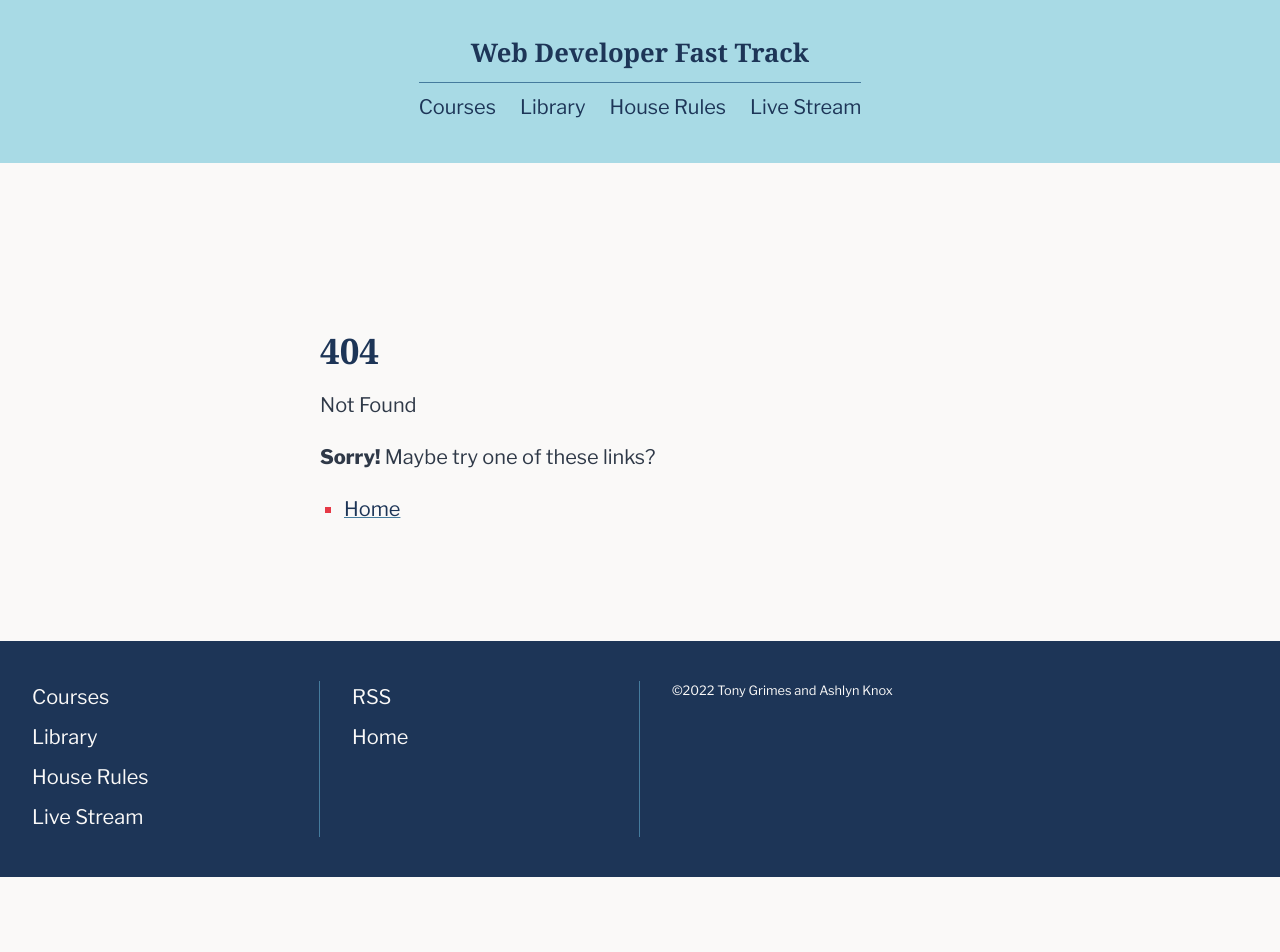
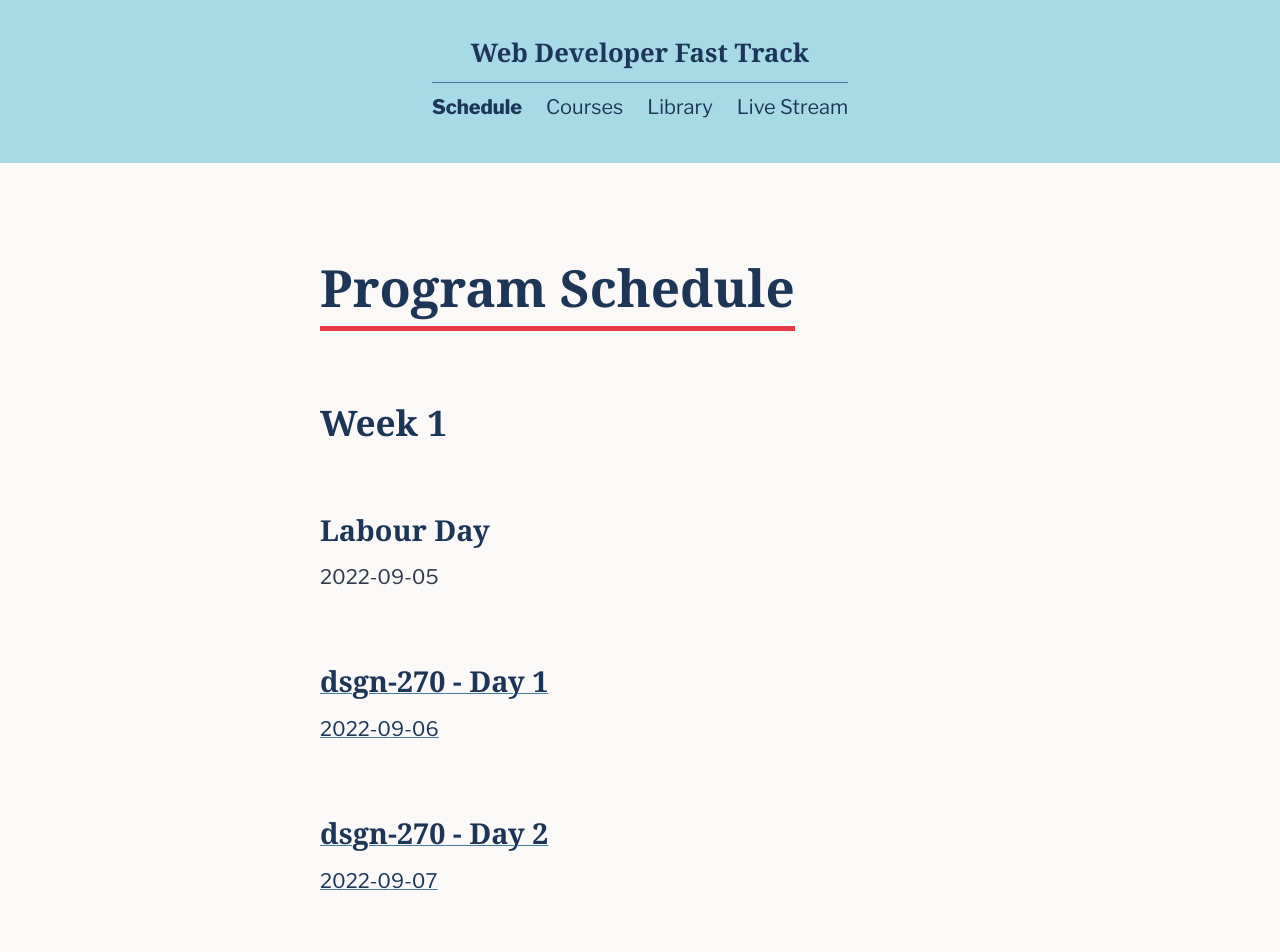
Before and after one commit to sait-wbdv/fall-2022, a SvelteKit app: page /schedule in a window 1280 px wide. Before the commit this address had no page. Shown: the top 952 px of the page. Before the commit the page ends 877 px from the top, so only its background shows below. Built offline with nearby package versions, Linux system fonts and the light colour scheme.

Commit message:
nav tweaks

```diff
--- a/src/lib/config.js
+++ b/src/lib/config.js
@@ -17,6 +17,10 @@ export const postsPerPage = 10
 // Edit this to alter the main nav menu. (Also used by the footer and mobile nav.)
 export const navItems = [
 	{
+		title: 'Schedule',
+		route: '/schedule'
+	},
+	{
 		title: 'Courses',
 		route: '/courses'
 	},
@@ -25,10 +29,6 @@ export const navItems = [
 		route: '/library'
 	},
 	{
-		title: 'House Rules',
-		route: '/house-rules'
-	},
-	{
 		title: 'Live Stream',
 		route: 'https://sait-ca.zoom.us/j/89468563134'
 	},
--- /dev/null
+++ b/src/routes/schedule/+page.svelte
@@ -0,0 +1,29 @@
+<script>
+  import { siteTitle } from '$lib/config'
+  import { schedule } from '$lib/schedule'
+
+</script>
+<svelte:head>
+	<title>{siteTitle}</title>
+</svelte:head>
+<h1>Program Schedule</h1>
+<div class="container">
+	{#each schedule as week, index}
+	<section class="week">
+		<h2>Week {index + 1}</h2>
+		{#each week as day}
+		<article>
+			{#if day.type == 'lesson'}
+			<a href="courses/{day.code}/day-{day.day}">
+				<h3 class="{day.code}">{day.code} - Day {day.day}</h3>
+				<time>{day.date}</time>
+			</a>
+			{:else}
+			<h3 class="holiday">{day.label}</h3>
+			<time>{day.date}</time>
+			{/if}
+		</article>
+		{/each}
+	</section>
+	{/each}
+</div>
```
Also changed, not shown: src/routes/+page.svelte (+0 -27 lines), src/routes/house-rules/+page.md (deleted, +0 -21 lines), src/routes/schedule/+page.server.js (added).
